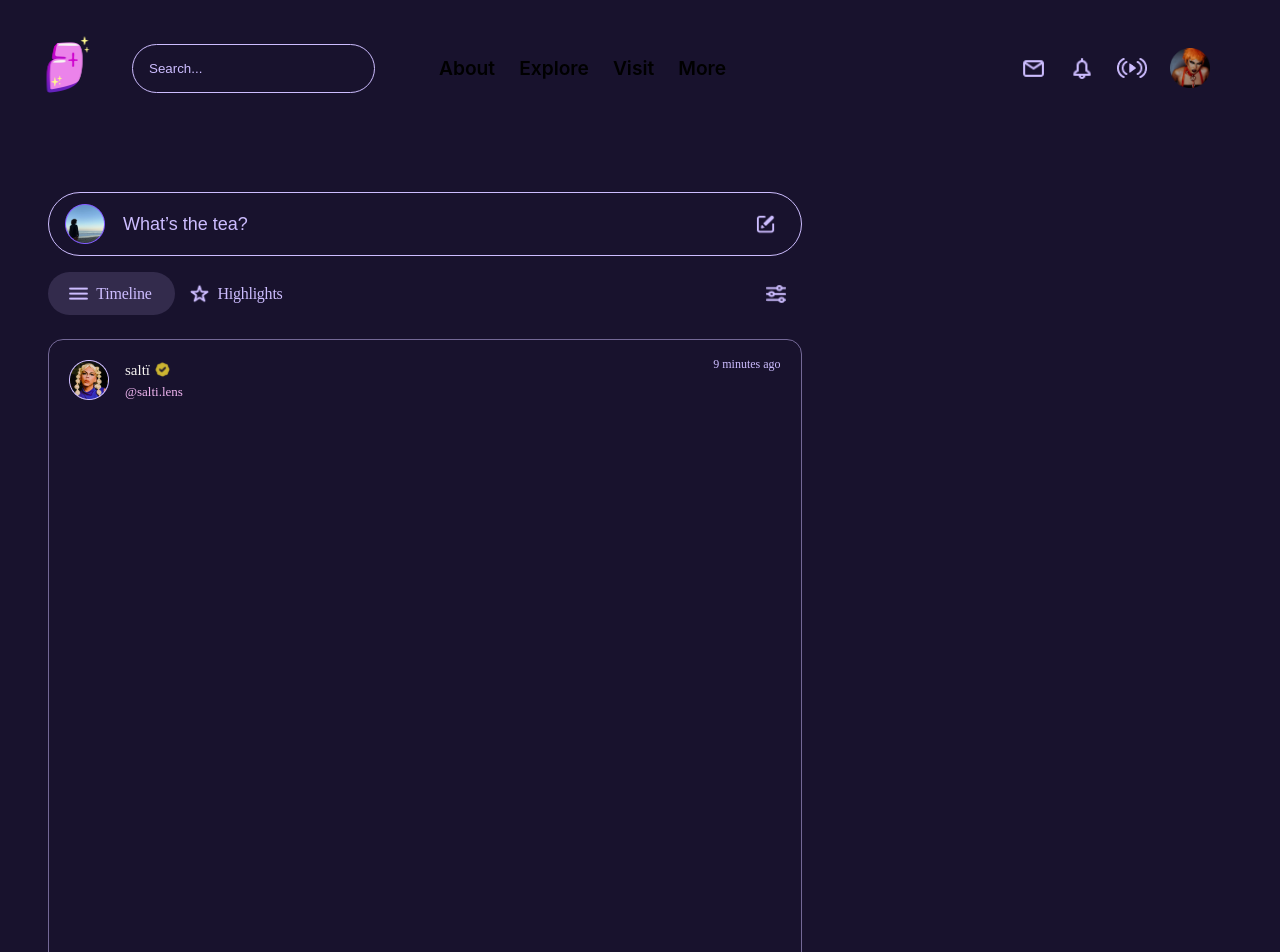
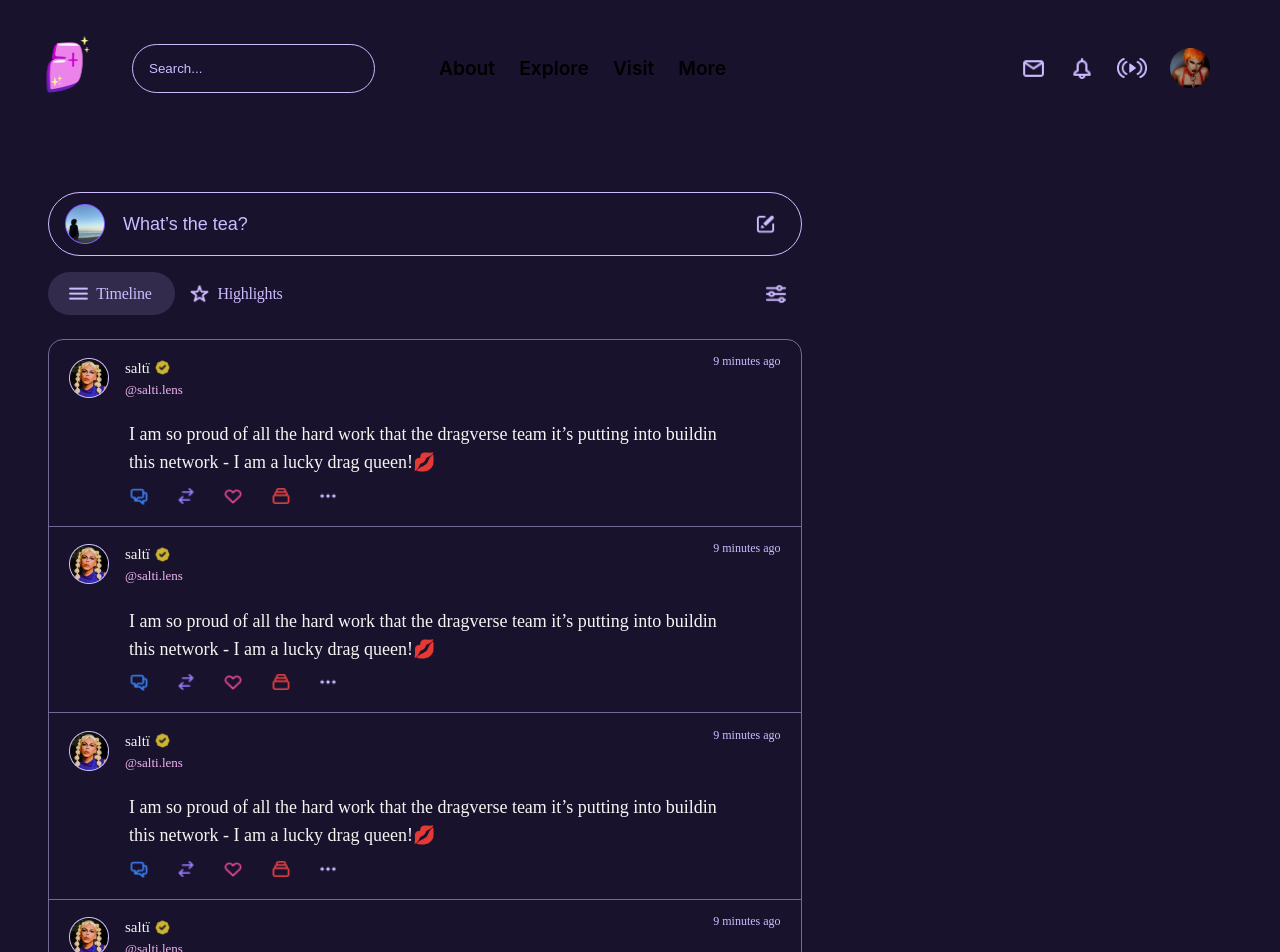
Before and after one commit to DragVerse/Next_Video, a Next.js app: page /Feed/Feed in a window 1280 px wide. Shown: the top 952 px of the page. Built offline with nearby package versions, Linux system fonts and the light colour scheme.

Commit message:
feed Done

```diff
--- a/pages/Feed/Feed.module.css
+++ b/pages/Feed/Feed.module.css
@@ -2,17 +2,21 @@
   background: #18122d;
   width: 100%;
   min-width: 100%;
-  /* height: 100vh; */
+  height: 150vh;
+  /* overflow: hidden; */
+  /* border: 2px solid #fff; */
+}
+.build2 {
 }
 .contain {
   /* border: 2px solid #fff; */
-  height: 100vh;
+  /* height: 100vh; */
   margin-top: 1rem;
 }
 .container {
   /* border: 2px solid #fff; */
   margin: 0 3rem 0 3rem;
-  height: 100vh;
+  /* height: 100vh; */
   display: flex;
   flex-direction: row;
   justify-content: space-between;
@@ -120,19 +124,36 @@
 }
 .Bigbox {
   border: 1px solid rgba(205, 189, 255, 0.5);
-  height: 100vh;
+  /* height: 100%; */
   margin-top: 1.5rem;
   border-radius: 15px;
+  height: 100vh;
+  /* overflow: scroll; */
+  /* overflow-y: hidden; */
+  overflow: hidden;
 }
 .box {
   /* border: 1px solid rgba(205, 189, 255, 0.5); */
   /* height: 30%; */
-  min-height: 30%;
-  max-height: 60%;
+  /* min-height: 30%;
+  max-height: 60%; */
+  /* height: 100vh; */
   /* margin-top: 1.5rem; */
+  box-sizing: content-box;
+  height: 100%;
+  overflow-y: scroll;
 }
+.box::-webkit-scrollbar {
+  display: none;
+}
+
 .post {
+  border-bottom: 1px solid rgba(205, 189, 255, 0.5);
 }
+.post:last-child{
+    border: none;
+}
+
 .post main {
   display: flex;
   flex-direction: row;
@@ -140,7 +161,7 @@
   align-items: center;
   padding: 0px 20px 5px 20px;
   /* border: 1px solid gainsboro; */
-  max-height: 14vh;
+  max-height: 10vh;
   /* position: absolute; */
 }
 .post main div {
@@ -194,10 +215,39 @@
   font-weight: 400;
   font-size: 13px;
   line-height: 20px;
-  /* or 154% */
-
-  display: flex;
-  align-items: center;
-
   color: #f0b5f0;
 }
+.post .text {
+  /* border: 2px solid #f0b5f0; */
+  display: flex;
+  flex-direction: column;
+  align-items: center;
+  justify-content: center;
+  margin: 0 5rem 1rem 5rem;
+}
+.post .text span {
+  font-family: "Poppins";
+  font-style: normal;
+  font-weight: 400;
+  font-size: 18px;
+  line-height: 28px;
+
+  color: #f7f5f2;
+  /* border: 2px solid #fff; */
+}
+
+.post .text .react {
+  display: flex;
+  flex-direction: row;
+  align-items: flex-start;
+  justify-content: flex-start;
+  /* border: 2px solid #fff; */
+  margin-top: 0.6rem;
+  margin-right: auto;
+  /* left: 1.5rem; */
+}
+.post .text .react li {
+  padding-right: 1.7rem;
+  list-style: none;
+  /* border: 2px solid red; */
+}
--- a/pages/Feed/Posts.js
+++ b/pages/Feed/Posts.js
@@ -2,27 +2,126 @@ import styles from './Feed.module.css'
 import Image from 'next/image'
 import Profile from '../assets/profile2.png'
 import Verified from '../assets/verified.png'
+import Comment from '../assets/comment.png'
+import Transimit from '../assets/transmit.png'
+import Heart from '../assets/heart.png'
+import Brower from '../assets/brower.png'
+import Menu from '../assets/menu.png'
 
 export default function Post() {
     return (
-        <div className={styles.build}>
+        <div className={styles.build2}>
             <div className={styles.Bigbox}>
                 <div className={styles.box}>
                     <div className={styles.post}>
                         <main>
                             <div>
-                        <Image src={Profile} alt='profile' width={40} height={40}/>
+                                <Image src={Profile} alt='profile' width={40} height={40} />
                                 <section>
                                     <div className={styles.name}>
                                         saltï
-                            <Image src={Verified} alt='verified check' width={15} height={15} className={styles.verified}/>
+                                        <Image src={Verified} alt='verified check' width={15} height={15} className={styles.verified} />
                                     </div>
                                     <div className={styles.username}>@salti.lens</div>
                                 </section>
                             </div>
                             <h4>9 minutes ago</h4>
                         </main>
+                        <div className={styles.text}>
+                            <span>I am so proud of all the hard work that the dragverse team it’s putting into buildin this network - I am a lucky drag queen!💋</span>
+                            <div className={styles.react}>
+                                <li><Image src={Comment} alt='' width={20} height={20} /></li>
+                                <li><Image src={Transimit} alt='' width={20} height={20} /></li>
+                                <li><Image src={Heart} alt='' width={20} height={20} /></li>
+                                <li><Image src={Brower} alt='' width={20} height={20} /></li>
+                                <li><Image src={Menu} alt='' width={20} height={20} /></li>
+                            </div>
+                        </div>
 
+                    </div>
+
+                    <div className={styles.post}>
+                        <main>
+                            <div>
+                                <Image src={Profile} alt='profile' width={40} height={40} />
+                                <section>
+                                    <div className={styles.name}>
+                                        saltï
+                                        <Image src={Verified} alt='verified check' width={15} height={15} className={styles.verified} />
+                                    </div>
+                                    <div className={styles.username}>@salti.lens</div>
+                                </section>
+                            </div>
+                            <h4>9 minutes ago</h4>
+                        </main>
+                        <div className={styles.text}>
+                            <span>I am so proud of all the hard work that the dragverse team it’s putting into buildin this network - I am a lucky drag queen!💋</span>
+                            <div className={styles.react}>
+                                <li><Image src={Comment} alt='' width={20} height={20} /></li>
+                                <li><Image src={Transimit} alt='' width={20} height={20} /></li>
+                                <li><Image src={Heart} alt='' width={20} height={20} /></li>
+                                <li><Image src={Brower} alt='' width={20} height={20} /></li>
+                                <li><Image src={Menu} alt='' width={20} height={20} /></li>
+                            </div>
+                        </div>
+
+                    </div>
+
+                    <div className={styles.post}>
+                        <main>
+                            <div>
+                                <Image src={Profile} alt='profile' width={40} height={40} />
+                                <section>
+                                    <div className={styles.name}>
+                                        saltï
+                                        <Image src={Verified} alt='verified check' width={15} height={15} className={styles.verified} />
+                                    </div>
+                                    <div className={styles.username}>@salti.lens</div>
+                                </section>
+                            </div>
+                            <h4>9 minutes ago</h4>
+                        </main>
+                        <div className={styles.text}>
+                            <span>I am so proud of all the hard work that the dragverse team it’s putting into buildin this network - I am a lucky drag queen!💋</span>
+                            <div className={styles.react}>
+                                <li><Image src={Comment} alt='' width={20} height={20} /></li>
+                                <li><Image src={Transimit} alt='' width={20} height={20} /></li>
+                                <li><Image src={Heart} alt='' width={20} height={20} /></li>
+                                <li><Image src={Brower} alt='' width={20} height={20} /></li>
+                                <li><Image src={Menu} alt='' width={20} height={20} /></li>
+                            </div>
+                        </div>
+
+                    </div>
+
+                    <div className={styles.post}>
+                        <main>
+                            <div>
+                                <Image src={Profile} alt='profile' width={40} height={40} />
+                                <section>
+                                    <div className={styles.name}>
+                                        saltï
+                                        <Image src={Verified} alt='verified check' width={15} height={15} className={styles.verified} />
+                                    </div>
+                                    <div className={styles.username}>@salti.lens</div>
+                                </section>
+                            </div>
+                            <h4>9 minutes ago</h4>
+                        </main>
+                        <div className={styles.text}>
+                            <div>
+                                <span>
+                                    I am so proud of all the hard work that the dragverse team it’s putting into buildin this network - I am a lucky drag queen!💋
+                                </span>
+                            </div>
+                            <div className={styles.react}>
+                                <li><Image src={Comment} alt='' width={20} height={20} /></li>
+                                <li><Image src={Transimit} alt='' width={20} height={20} /></li>
+                                <li><Image src={Heart} alt='' width={20} height={20} /></li>
+                                <li><Image src={Brower} alt='' width={20} height={20} /></li>
+                                <li><Image src={Menu} alt='' width={20} height={20} /></li>
+                            </div>
+                        </div>
 
                     </div>
                 </div>
```
Also changed, not shown: pages/assets/comment.png (renamed from pages/assets/chat.png). Lines whose indentation alone changed are shown as unchanged.
